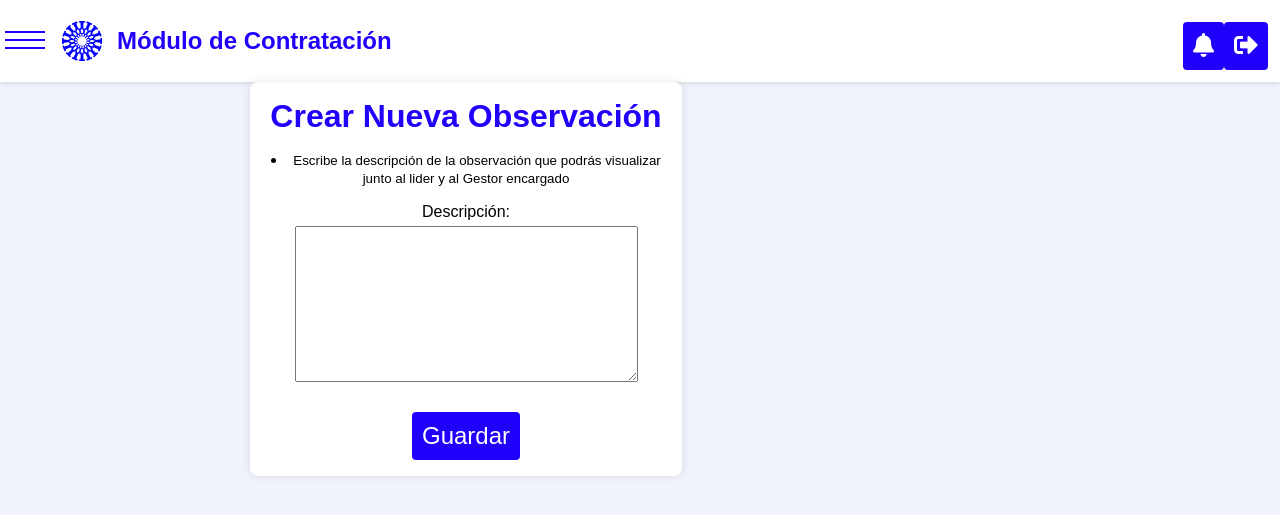
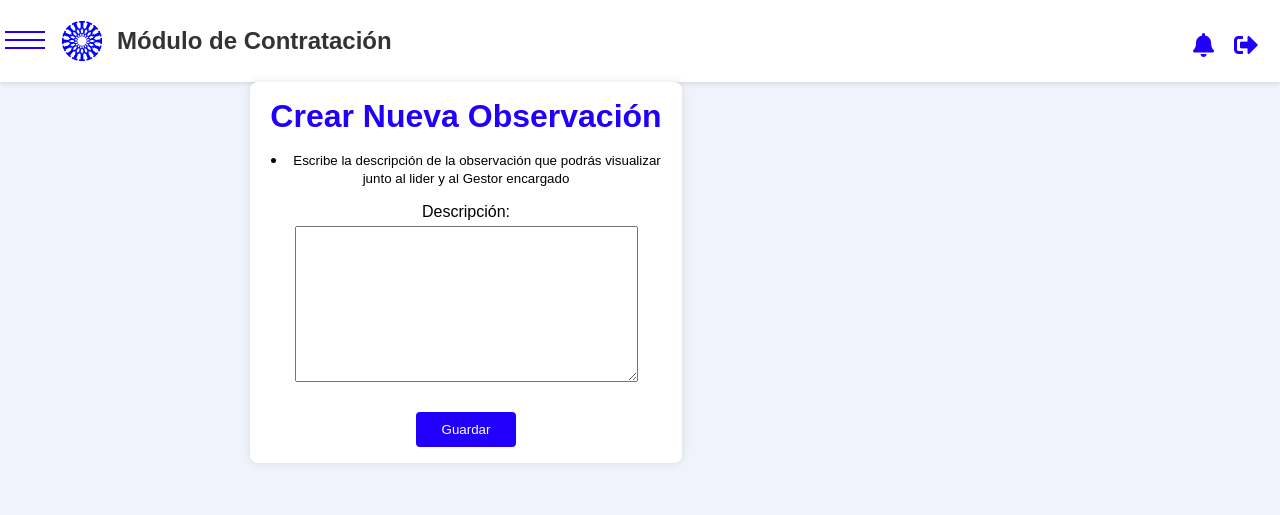
Before and after one commit to ICESI-PI1-2024A-3/ccsa-grupo-5, a Django app: page /solicitud/observacion/crear/1 in a window 1280 px wide. Shown: the top 515 px of the page. Run offline with Django 5.2, Linux system fonts and the light colour scheme; the visitor is signed in with stand-in values (Sample User, id 1).

Commit message:
refactor: refactor cambios pequeños a barra de navegacion

```diff
--- a/petition/static/styles/main.css
+++ b/petition/static/styles/main.css
@@ -4,7 +4,8 @@ body {
     background-color: #f0f3fc; /* Establecer el color de fondo */
 }
 
-button {
+.notification-icon,
+.log-out-icon {
     max-width: 50%;
     min-width: max-content;
     width: 50%;
@@ -27,10 +28,10 @@ nav img {
 .navbarContainer {
     height: 100%;
     width: 250px;
-    position: fixed;
+    position:absolute;
     top: 0;
     left: -250px;
-    padding-top: 20px;
+    padding-top: 0px;
     background-color: #ffffff;
     transition: all 200ms linear;
 }
@@ -75,7 +76,7 @@ title {
 }
 
 #navbarContainer .bars__menu {
-    position: absolute;
+    position: relative;
     left: 250px;
     top: 20px;
     cursor: pointer;
@@ -140,7 +141,8 @@ title {
     margin-left: 50px;
 }
 
-.top-section h1 {
+.top-section-title {
+    color: #333 !important;
     font-size: 24px;
     margin: 0;
 }
--- a/petition/static/styles/viewPetition.css
+++ b/petition/static/styles/viewPetition.css
@@ -11,7 +11,9 @@ button {
 }
 
 
-.container {
+.tableContainer {
+    max-width: 100%;
+    max-height: 100%;
     padding: 20px;
     background-color: #f0f3fc;
     border-radius: 8px;
--- a/petition/templates/layouts/base.html
+++ b/petition/templates/layouts/base.html
@@ -81,7 +81,7 @@
     <div class="top-section">
       <div class="left-content">
         <img src="{% static 'images/icesiRuedaAzul.png' %}" />
-        <h1>Módulo de Contratación</h1>
+        <h1 class="top-section-title">Módulo de Contratación</h1>
       </div>
       <div class="right-content">
         <a href=""><button type="button" class="notification-icon"><i class="fas fa-bell"></i></button></a>
--- a/petition/templates/viewPetition.html
+++ b/petition/templates/viewPetition.html
@@ -41,7 +41,7 @@ referrerpolicy="no-referrer"
 {% csrf_token %}
 <h1>Solicitudes</h1>
 
-<div class="container">
+<div class="tableContainer">
     <div class="row">
         <div class="tableResponsive">
             <table class="table table-bordered table-striped" id="dataTablePetition">
```
